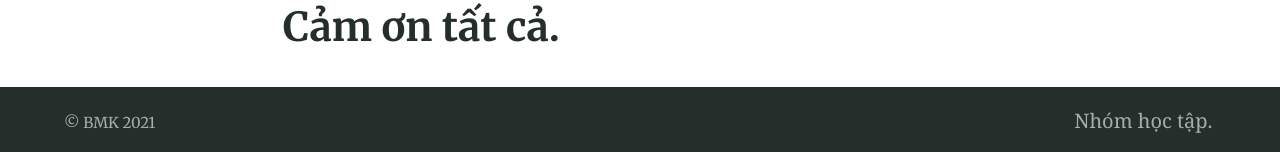
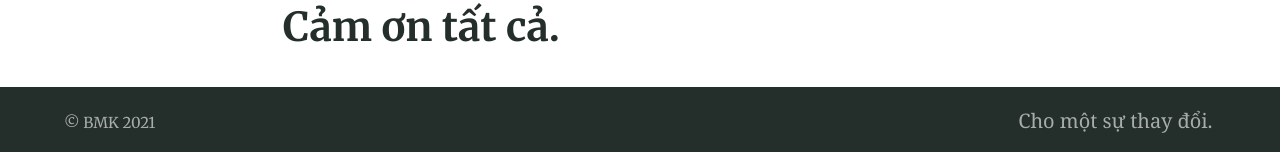
Before and after one commit to 8trien/1, a Jekyll site: the page built from index.md, in a window 1280 px wide and 900 px high, scrolled down 6562 px. Shown: the part 745-897 px from the top of the window. Built offline with Jekyll 4.4.1, drawn with Linux system fonts in a browser that asks for light colours.

Commit message:
Update _config.yml

```diff
--- a/_config.yml
+++ b/_config.yml
@@ -128,7 +128,7 @@ navigation_header:
   url: /search/
 
 navigation_footer:
-- title: Nhóm học tập.
+- title: Cho một sự thay đổi.
   url: https://sdgs.un.org/goals/goal4
 
 social_links: # Appears in sidebar. Set the urls then uncomment and comment out as desired
```
